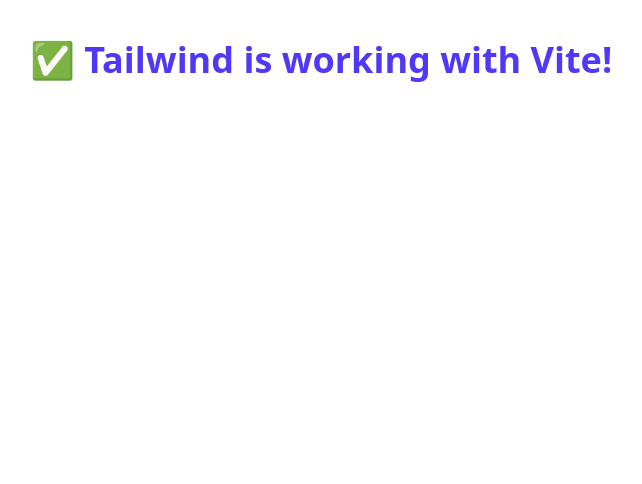
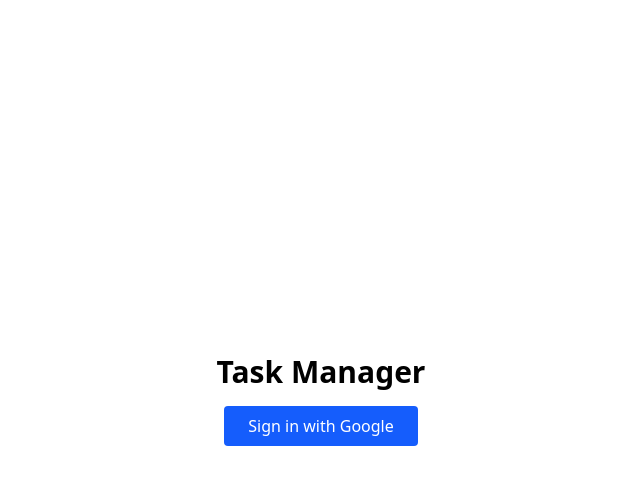
Before and after one commit to damsi456/task_managemet_system, a React (Vite) app in the folder frontend/: page / in a window 1280 px wide. Shown: the top 484 px of the page, without its empty margins (319-961 px from the left). Built offline with nearby package versions, Linux system fonts and the light colour scheme.

Commit message:
Create Login Page

```diff
--- a/frontend/src/App.jsx
+++ b/frontend/src/App.jsx
@@ -3,9 +3,11 @@
 
 function App() {
   return (
-    <div className="text-center mt-10 text-4xl font-bold text-indigo-600">
-      ✅ Tailwind is working with Vite!
-    </div>
+    <BrowserRouter>
+      <Routes>
+        <Route path="/" element={<Login />} />
+      </Routes>
+    </BrowserRouter>
   );
 }
 
--- a/frontend/src/pages/Login.jsx
+++ b/frontend/src/pages/Login.jsx
@@ -1,17 +1,21 @@
-function Login() {
+import React from 'react';
+
+const Login = () => {
+  const handleLogin = () => {
+    window.open('http://localhost:3000/auth/google', '_self');
+  };
+
   return (
-    <div className="flex flex-col items-center justify-center h-screen">
-      <h1 className="text-2xl mb-4">Login</h1>
-
-      {/* Use anchor instead of button with window.open */}
-      <a
-        href="http://localhost:3000/auth/google"
-        className="text-center mt-10 text-4xl font-bold text-indigo-600"
+    <div className="h-screen flex flex-col justify-center items-center">
+      <h1 className="text-3xl font-bold mb-4">Task Manager</h1>
+      <button
+        onClick={handleLogin}
+        className="bg-blue-600 text-white px-6 py-2 rounded hover:bg-blue-700 transition"
       >
         Sign in with Google
-      </a>
+      </button>
     </div>
   );
-}
+};
 
 export default Login;
```
